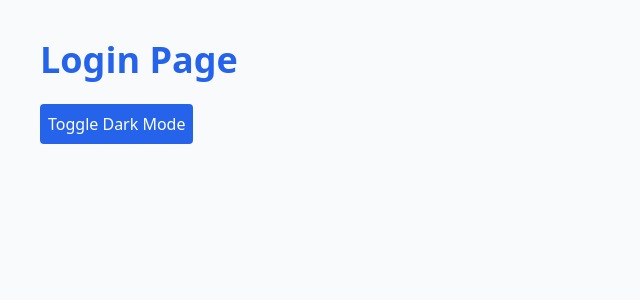
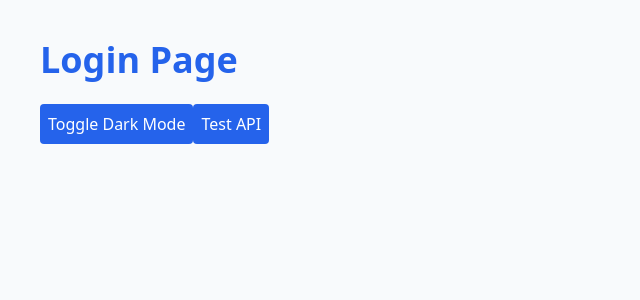
Before and after one commit to Cameron-Gai/SkillsInventoryManagement, a React app in the folder frontend/: page / in a window 1280 px wide. Shown: the top 300 px of the page, without its empty margins (0-640 px from the left). Built offline with nearby package versions, Linux system fonts and the light colour scheme; the HTML template or start-up script is replaced by a standard one.

Commit message:
Add API test button to Login page
Introduces a 'Test API' button to the Login page that calls the authApi.verify endpoint and logs the result. Also adds a .env file to configure the API URL for local development.

```diff
--- a/frontend/src/pages/Login.jsx
+++ b/frontend/src/pages/Login.jsx
@@ -3,6 +3,16 @@
 // Will later include login form and authentication logic.
 
 import DarkToggle from "@/components/DarkToggle";
+import authApi from "@/api/authApi";
+
+async function testApi() {
+  try {
+    const res = await authApi.verify();
+    console.log("API WORKING:", res.data);
+  } catch (err) {
+    console.error("ERROR:", err);
+  }
+}
 
 export default function Login() {
   return (
@@ -15,6 +25,14 @@ export default function Login() {
       {/* Dark mode toggle button */}
       <DarkToggle />
 
+	<button
+	  onClick={testApi}
+	  className="p-2 bg-[var(--color-primary)] text-white rounded"
+	>
+	  Test API
+	</button>
+
+
     </div>
   );
 }
```
Also changed, not shown: 1 other file (tests, documents, lock files or other folders).
